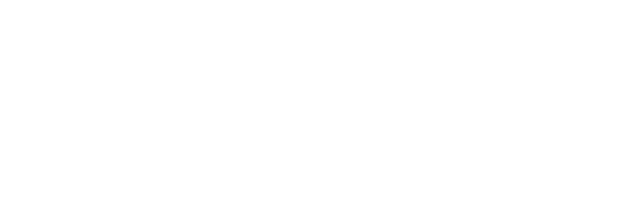
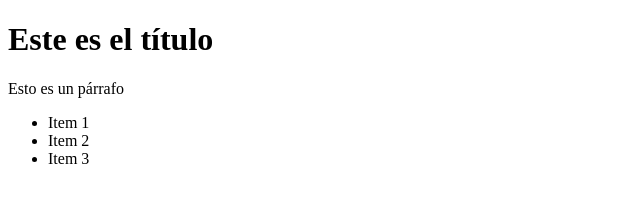
Before and after one commit to GatoQuilis/OpenBootcamp, a plain HTML site: page 13-Sass/introsass.html in a window 1280 px wide. Shown: the whole page, without its empty margins (0-640 px from the left). Drawn offline with Linux system fonts and the light colour scheme; files that its build step writes are made by us from their sources.

Commit message:
Intro a Sass

```diff
--- a/13-Sass/introsass.html
+++ b/13-Sass/introsass.html
@@ -5,8 +5,19 @@
     <meta http-equiv="X-UA-Compatible" content="IE=edge">
     <meta name="viewport" content="width=device-width, initial-scale=1.0">
     <title>Intro a SASS</title>
+    <link rel="stylesheet" href="style.css">
 </head>
 <body>
-
+    <div class="container">
+        <h1>Este es el título</h1>
+        <p>Esto es un párrafo</p>
+        <div class="listado">
+            <ul>
+                <li>Item 1</li>
+                <li>Item 2</li>
+                <li>Item 3</li>
+            </ul>
+        </div>
+    </div>
 </body>
 </html>
```
